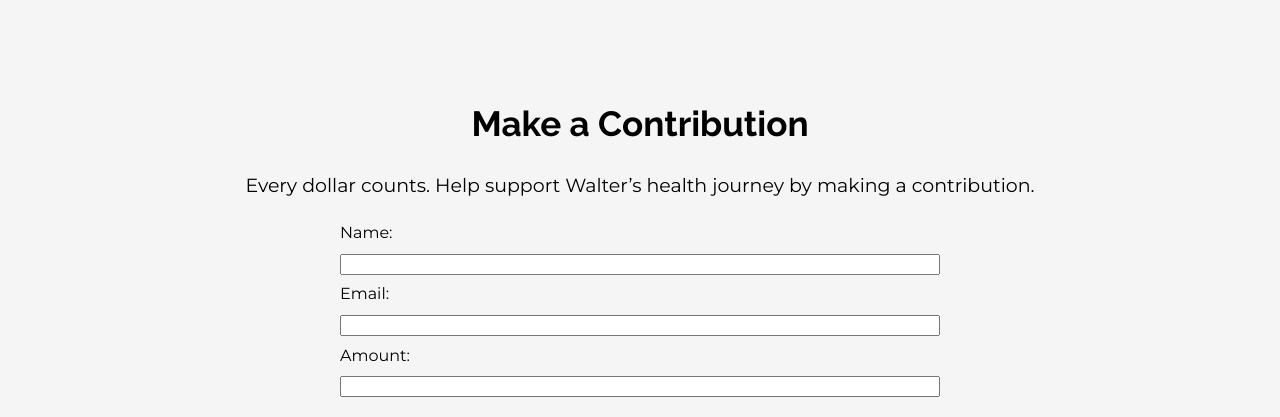
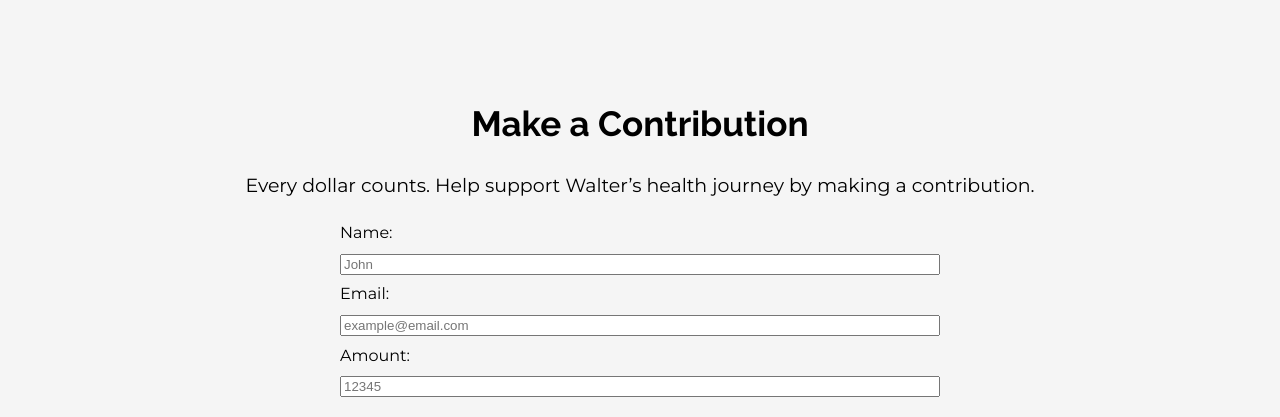
Before and after one commit to andreagg19/WCAG-implementation, a plain HTML site: page index.html in a window 1280 px wide. Shown: the part 3623-4040 px from the top of the page. Drawn offline with Linux system fonts and the light colour scheme; grey boxes are pictures that could not be loaded; a web font is replaced by a local one.

Commit message:
Update index.html

```diff
--- a/index.html
+++ b/index.html
@@ -81,17 +81,20 @@
         </table>
     </section>
 
-    <!-- Donation Form -->
+        <!-- Donation Form -->
     <section id="donate">
         <h3>Make a Contribution</h3>
         <p>Every dollar counts. Help support Walter’s health journey by making a contribution.</p>
         <form id="donationForm" onsubmit="handleSubmit(event)">
             <label for="name">Name:</label>
-            <input type="text" id="name" name="name" required>
+            <input placeholder="John" type="text" id="name" name="name" required>
+
             <label for="email">Email:</label>
-            <input type="email" id="email" name="email" required>
+            <input placeholder="example@email.com" type="email" id="email" name="email" required>
+
             <label for="amount">Amount:</label>
-            <input type="number" id="amount" name="amonut" required>
+            <input placeholder="12345" type="number" id="amount" name="amonut" required>
+
             <img src="https://www.shutterstock.com/image-vector/rivne-ukraine-may-25-2023-260nw-2308307091.jpg" alt="Payment logos" class="center2">
             <button type="submit">Donate</button>
         </form>
```
